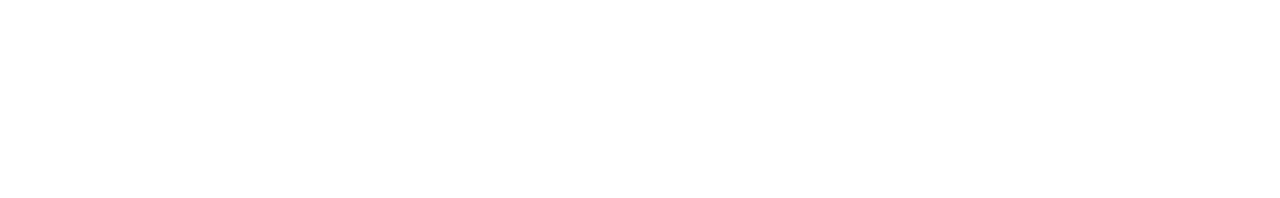
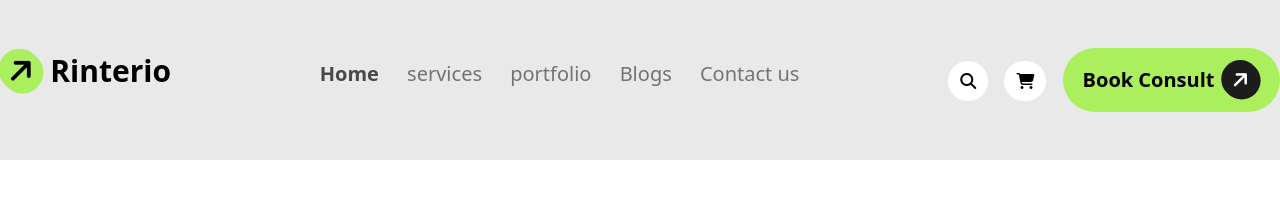
Before and after one commit to shakwat006/assignment-3-ph, a plain HTML site: page index.html in a window 1280 px wide. Drawn offline with nearby package versions, Linux system fonts and the light colour scheme.

Commit message:
complate navbar

```diff
--- a/index.html
+++ b/index.html
@@ -13,9 +13,26 @@
 
 </head>
 <body>
-    <header>
-        <nav>
+    <header class="bg-[#E9E9E9] ">
+        <nav class="max-w-screen-xl mx-auto py-12 flex justify-between ">
+            <div class="flex">
 
+                <h3 class="text-3xl font-extrabold m-0"><i class="fa-solid fa-arrow-right bg-[#ABEF5F] rounded-[32px] p-2 mr-2 -rotate-45"></i>Rinterio</h3>
+            </div>
+            <div class="py-3">
+                <a class="text-xl font-extrabold text-[#494949] mr-6" href="">Home</a>
+                <a class="text-xl font-normal text-[#737373] mr-6" href="">services</a>
+                <a class="text-xl font-normal text-[#737373] mr-6" href="">portfolio</a>
+                <a class="text-xl font-normal text-[#737373] mr-6" href="">Blogs</a>
+                <a class="text-xl font-normal text-[#737373]" href="">Contact us</a>
+            </div>
+
+            <div>
+                <i class="fa-solid fa-magnifying-glass p-3 rounded-[56px] bg-[#ffffff] mr-3"></i>
+                <i class="fa-solid fa-cart-shopping p-3 rounded-[56px] bg-[#FFFFFF] mr-3"></i>
+                <button class="py-3 px-5 bg-[#ABEF5F] rounded-[32px] text-[20px] font-bold">Book Consult<i class="fa-solid fa-arrow-right bg-[#1C1C1C] rounded-[32px] p-[10px] ml-2 -rotate-45 text-[#FFFFFF]"></i></button>
+
+            </div>
         </nav>
 
         <div>
```
